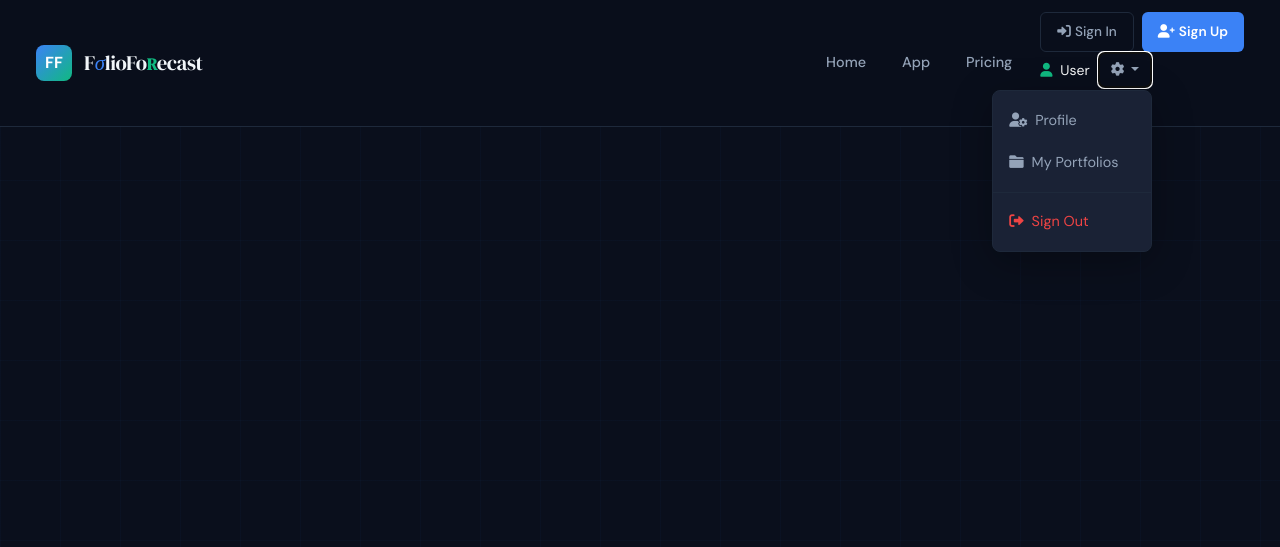
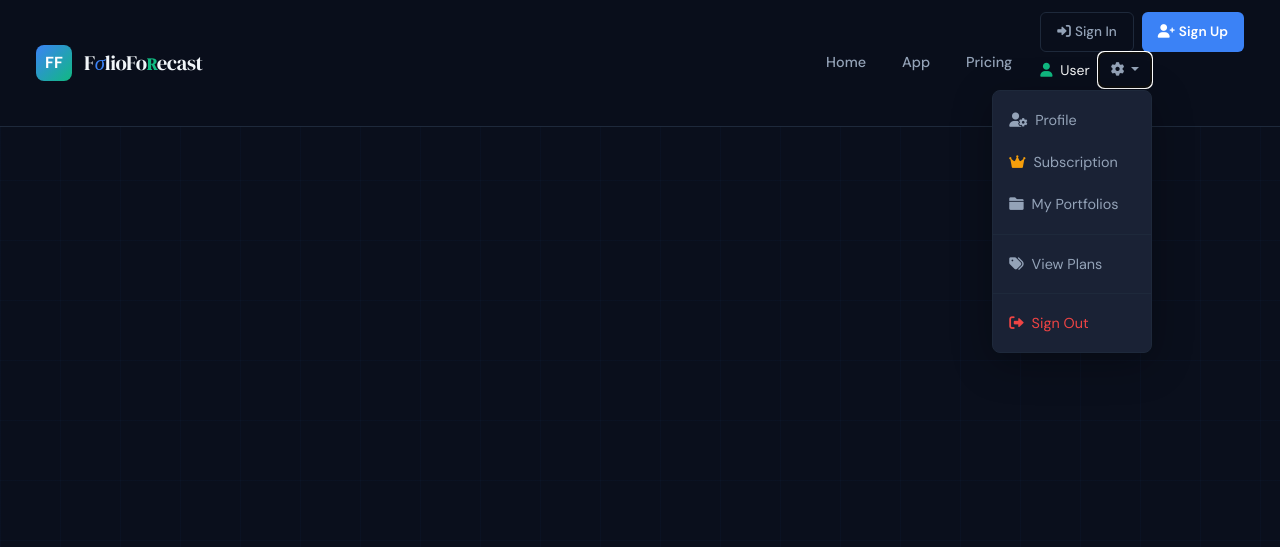
Before and after one commit to shadow6-actual/V6_EODHD_POpt, a Flask app: template webapp/templates/layout.html in a window 1280 px wide, after a click that opens the changed part. Shown: the top 547 px of the page. Run offline with Flask 3, Linux system fonts and the light colour scheme; the template is opened without the code that fills it, so the values that code supplies are empty; some libraries are stand-ins or nearby versions.

Commit message:
Update layout.html
Payment profile fix

```diff
--- a/webapp/templates/layout.html
+++ b/webapp/templates/layout.html
@@ -697,7 +697,10 @@
                                 </button>
                                 <ul class="dropdown-menu dropdown-menu-end">
                                     <li><a class="dropdown-item" href="#" onclick="openUserProfile()"><i class="fas fa-user-cog me-2"></i>Profile</a></li>
+                                    <li><a class="dropdown-item" href="#" onclick="openSubscriptionModal()"><i class="fas fa-crown me-2" style="color: #f59e0b;"></i>Subscription</a></li>
                                     <li><a class="dropdown-item" href="#" onclick="showMyPortfolios()"><i class="fas fa-folder me-2"></i>My Portfolios</a></li>
+                                    <li><hr class="dropdown-divider"></li>
+                                    <li><a class="dropdown-item" href="/pricing"><i class="fas fa-tags me-2"></i>View Plans</a></li>
                                     <li><hr class="dropdown-divider"></li>
                                     <li><a class="dropdown-item text-danger" href="#" onclick="clerkSignOut()"><i class="fas fa-sign-out-alt me-2"></i>Sign Out</a></li>
                                 </ul>
```
